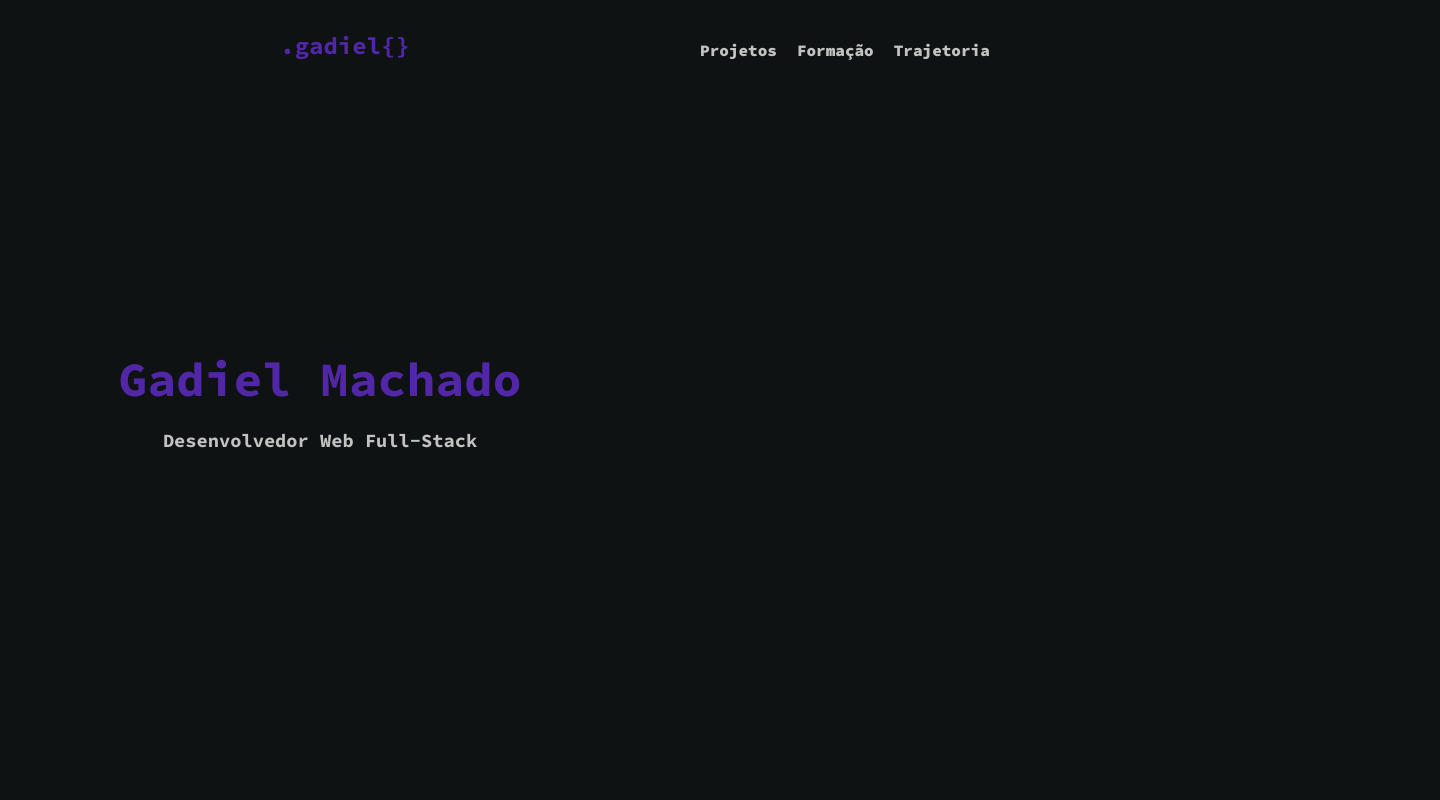
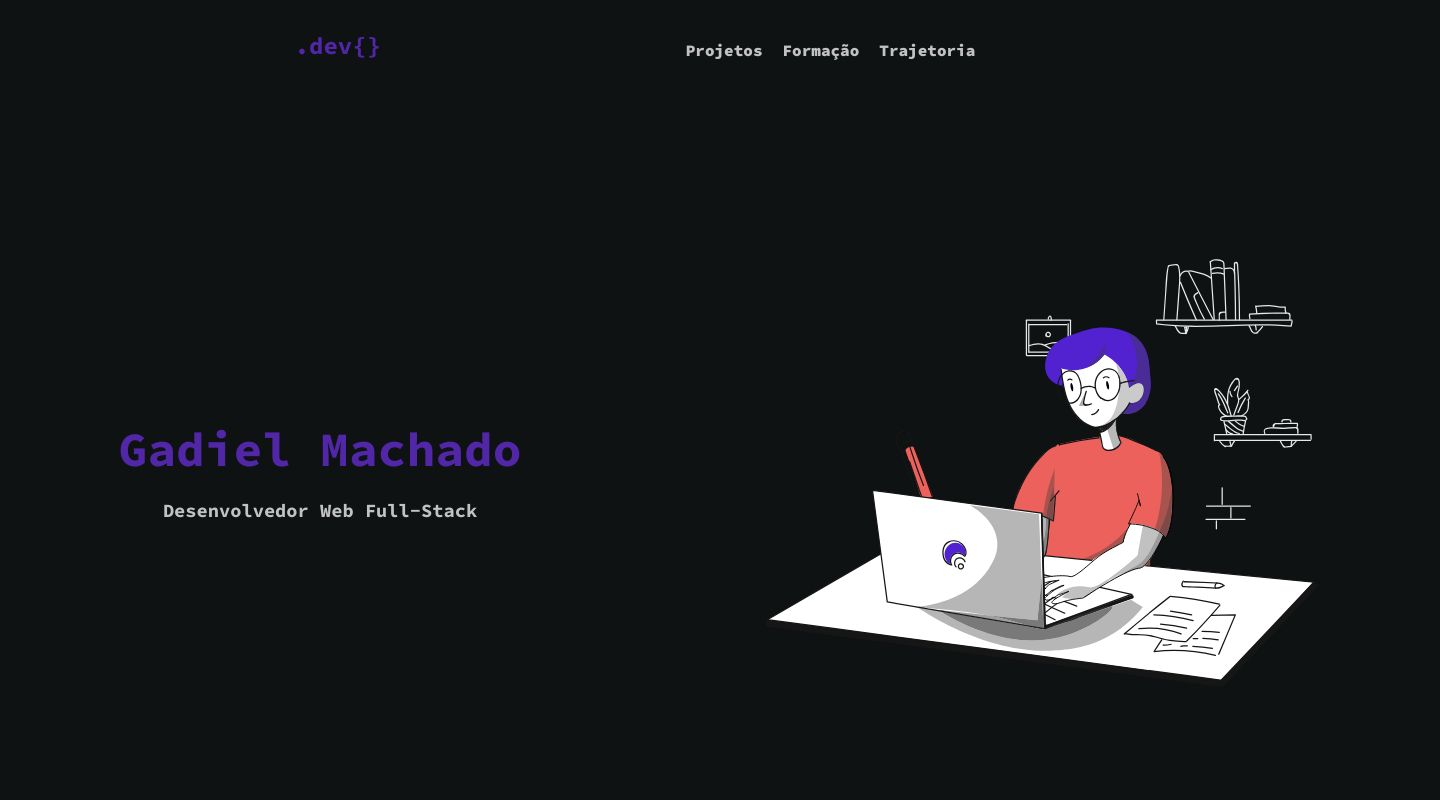
Before and after one commit to machadogadiel/portfolio, a plain HTML site: page index.html in a window 1280 px wide. Shown: the top 800 px of the page, 1440 px wide, since content can reach past the window. Drawn offline with nearby package versions, Linux system fonts and the light colour scheme.

Commit message:
Code cleanup

```diff
--- a/css/style.css
+++ b/css/style.css
@@ -17,7 +17,7 @@ header {
     right: 0;
     z-index: 1000;
     display: flex;
-    padding-top: 30px;
+    margin-top: 30px;
     position: absolute;
     justify-content: space-evenly;
     background-color: transparent;
@@ -62,36 +62,30 @@ header {
 /*********************************/
 
 .content-wrapper {
-    margin-top: 70px;
     width: 100%;
     display: flex;
+    padding-top: 70px;
 }
 
 .text-container {
     width: 50%;
     display: flex;
-    height: 800px;
+    align-items: center;
     flex-direction: column;
     justify-content: center;
 }
 
 .image-container {
     width: 50%;
-    display: flex;
-    justify-content: center;
 }
 
 .name {
-    display: flex;
     color: var(--primary);
-    justify-content: center;
     font-size: 3em;
 }
 
 .role {
-    display: flex;
     color: #c2c2c2;
-    justify-content: center;
 }
 
 
--- a/index.html
+++ b/index.html
@@ -13,7 +13,7 @@
 
 <body id="root">
     <header>
-        <h2 class="logo">.gadiel{}</h2>
+        <h2 class="logo">.dev{}</h2>
 
         <nav class="navbar">
             <ul>
@@ -26,7 +26,7 @@
 
     <main>
         <section class="showcase-section">
-            <div class="content">
+            <div class="content-wrapper">
 
                 <div class="text-container">
                     <h1 class="name">Gadiel Machado</h1><br>
```
